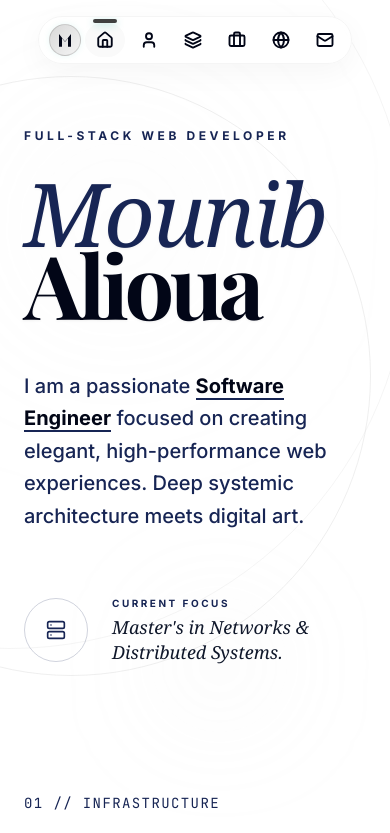
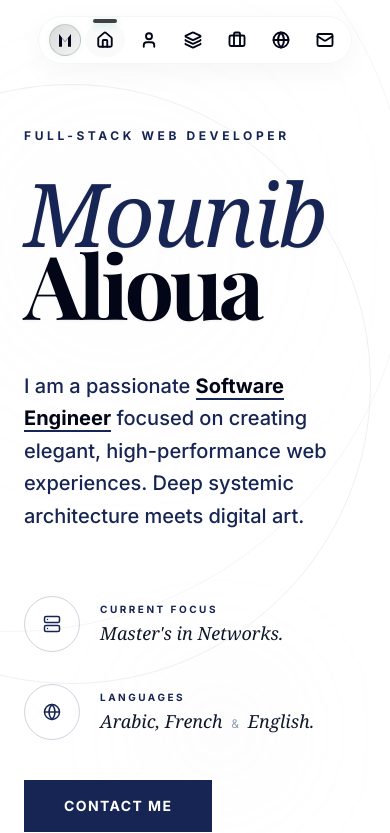
Before and after one commit to Mounibalioua18/Portfolio-, a React (Vite) app: page / in a window 390 px wide. Shown: the top 833 px of the page. Built offline with nearby package versions, Linux system fonts and the light colour scheme; a web font is replaced by a local one.

Commit message:
feat(hero): Add Globe icon and refine layout
Introduces the Globe icon for enhanced visual representation and adjusts the layout of the "Stats & Actions" section for better responsiveness and alignment.

```diff
--- a/components/Hero.tsx
+++ b/components/Hero.tsx
@@ -1,5 +1,5 @@
 import React, { useRef } from 'react';
-import { Code2, Activity, Server, Layers } from 'lucide-react';
+import { Code2, Activity, Server, Layers, Globe } from 'lucide-react';
 import { useGSAP } from '@gsap/react';
 import gsap from 'gsap';
 import { FloatingElements } from './ui/FloatingElements';
@@ -112,20 +112,48 @@ export default function Hero({ content, isReady }: HeroProps & { isReady: boolea
               </p>
             </div>
 
+            {/* Stats & Actions */}
+            <div className="hero-bento flex flex-col md:flex-row items-start md:items-center gap-8 mt-4 w-full">
                {/* Minimalist Data Point */}
-            <div className="hero-bento flex items-center gap-6 mt-4 group">
-               <div className="w-16 h-16 rounded-full border border-blue-950/20 flex items-center justify-center relative overflow-hidden shrink-0">
+               <div className="flex items-center gap-5 group">
+                 <div className="w-14 h-14 rounded-full border border-blue-950/20 flex items-center justify-center relative overflow-hidden shrink-0">
                    <div className="absolute inset-0 bg-blue-950/5 scale-0 group-hover:scale-100 transition-transform duration-500 rounded-full"></div>
-                 <Server size={20} className="text-blue-950 relative z-10 group-hover:rotate-12 transition-transform duration-500" />
+                   <Server size={18} className="text-blue-950 relative z-10 group-hover:rotate-12 transition-transform duration-500" />
                  </div>
                  <div>
                    <p className="text-[10px] font-bold text-blue-950 uppercase tracking-[0.25em] mb-1 group-hover:text-blue-950 transition-colors">
                      Current Focus
                    </p>
-                 <p className="text-slate-900 font-serif italic text-lg md:text-xl leading-snug max-w-[280px]">
-                   Master's in Networks & Distributed Systems.
+                   <p className="text-slate-900 font-serif italic text-lg leading-snug">
+                     Master's in Networks.
                    </p>
                  </div>
+               </div>
+
+               <div className="w-[1px] h-12 bg-blue-950/20 hidden md:block"></div>
+
+               {/* Languages */}
+               <div className="flex items-center gap-5 group">
+                 <div className="w-14 h-14 rounded-full border border-blue-950/20 flex items-center justify-center relative overflow-hidden shrink-0">
+                   <div className="absolute inset-0 bg-blue-950/5 scale-0 group-hover:scale-100 transition-transform duration-500 rounded-full"></div>
+                   <Globe size={18} className="text-blue-950 relative z-10 group-hover:-rotate-12 transition-transform duration-500" />
+                 </div>
+                 <div className="flex flex-col">
+                   <p className="text-[10px] font-bold text-blue-950 uppercase tracking-[0.25em] mb-1 group-hover:text-blue-950 transition-colors">
+                     Languages
+                   </p>
+                   <p className="text-slate-900 font-serif italic text-lg leading-snug">
+                     Arabic, French <span className="font-sans text-xs mx-1 text-slate-400 not-italic">&</span> English.
+                   </p>
+                 </div>
+               </div>
+            </div>
+
+            <div className="hero-bento mt-10 w-full flex items-center gap-6">
+               <a href="#contact" className="inline-flex items-center justify-center px-10 py-4 bg-blue-950 text-white font-bold tracking-widest uppercase text-sm hover:bg-slate-900 transition-colors relative overflow-hidden group">
+                 <span className="relative z-10 text-white">Contact Me</span>
+                 <div className="absolute inset-0 bg-white/20 translate-y-full group-hover:translate-y-0 transition-transform duration-300 ease-out"></div>
+               </a>
             </div>
           </div>
 
```
Lines whose indentation alone changed are shown as unchanged.
